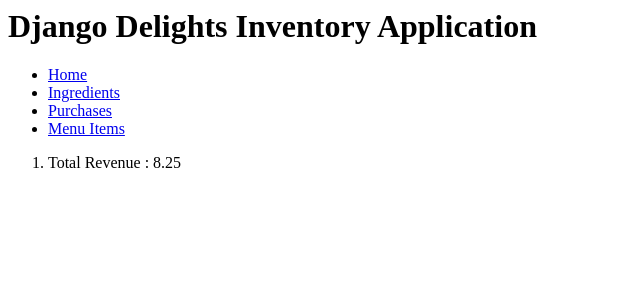
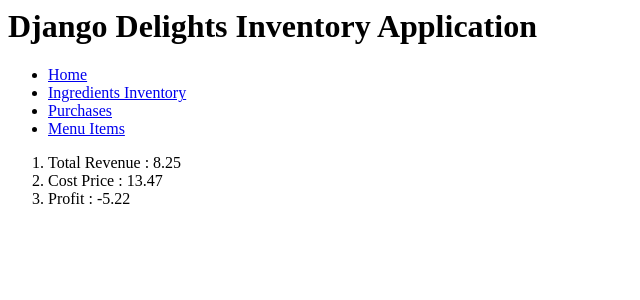
Before and after one commit to wcyd-dev/django_delights, a Django app: page / in a window 1280 px wide. Shown: the top 300 px of the page, without its empty margins (0-640 px from the left). Run offline with Django 5.2, Linux system fonts and the light colour scheme; data comes from the database, SQL or seed files in the repository.

Commit message:
added costs,profit metric to home

```diff
--- a/django_delights/delights/templates/delights/base.html
+++ b/django_delights/delights/templates/delights/base.html
@@ -9,7 +9,7 @@
         <div id="nav">
             <ul>
                 <li><a href="/">Home</a></li>
-                <li><a href="/ingredient/list">Ingredients</a></li>
+                <li><a href="/ingredient/list">Ingredients Inventory</a></li>
                 <li><a href="/purchase/list">Purchases</a></li>
                 <li><a href="/menu/list">Menu Items</a></li>
             </ul>
--- a/django_delights/delights/templates/delights/home.html
+++ b/django_delights/delights/templates/delights/home.html
@@ -6,6 +6,12 @@
            <li>
             Total Revenue : {{ revenue }}
            </li>
+           <li>
+            Cost Price : {{ cost }}
+           </li>
+           <li>
+            Profit : {{ profit }}
+           </li>
         </ol>
     </div>
 {% endblock %}
--- a/django_delights/delights/views.py
+++ b/django_delights/delights/views.py
@@ -1,5 +1,5 @@
 from django.shortcuts import render
-from .models import Ingredient, Purchase, MenuItem
+from .models import Ingredient, Purchase, MenuItem, RecipeRequirement
 from django.views.generic import ListView
 from django.views.generic.edit import CreateView, UpdateView, DeleteView
 from django.http import Http404, HttpResponse, HttpRequest
@@ -10,10 +10,21 @@
     #calculate total revenue
     allPurchases = Purchase.objects.all()
     revenue = 0
+    cost = 0
     for purchase in allPurchases:
         revenue += purchase.menu_item.price
 
-    return render(request, "delights/home.html", {"revenue": revenue})
+        recipeRequirements = RecipeRequirement.objects.filter(menu_item=purchase.menu_item)
+        for requirement in recipeRequirements:
+            ingredient = requirement.ingredient
+            cost_to_make = requirement.quantity * ingredient.unit_price
+            cost += cost_to_make
+
+    revenue = round(revenue,2)
+    cost = round(cost,2)
+    profit = revenue - cost
+    profit = round(profit,2)
+    return render(request, "delights/home.html", {"revenue": revenue, "cost": cost, "profit": profit})
 
 class getIngredientCollection(ListView):
     model = Ingredient
```
